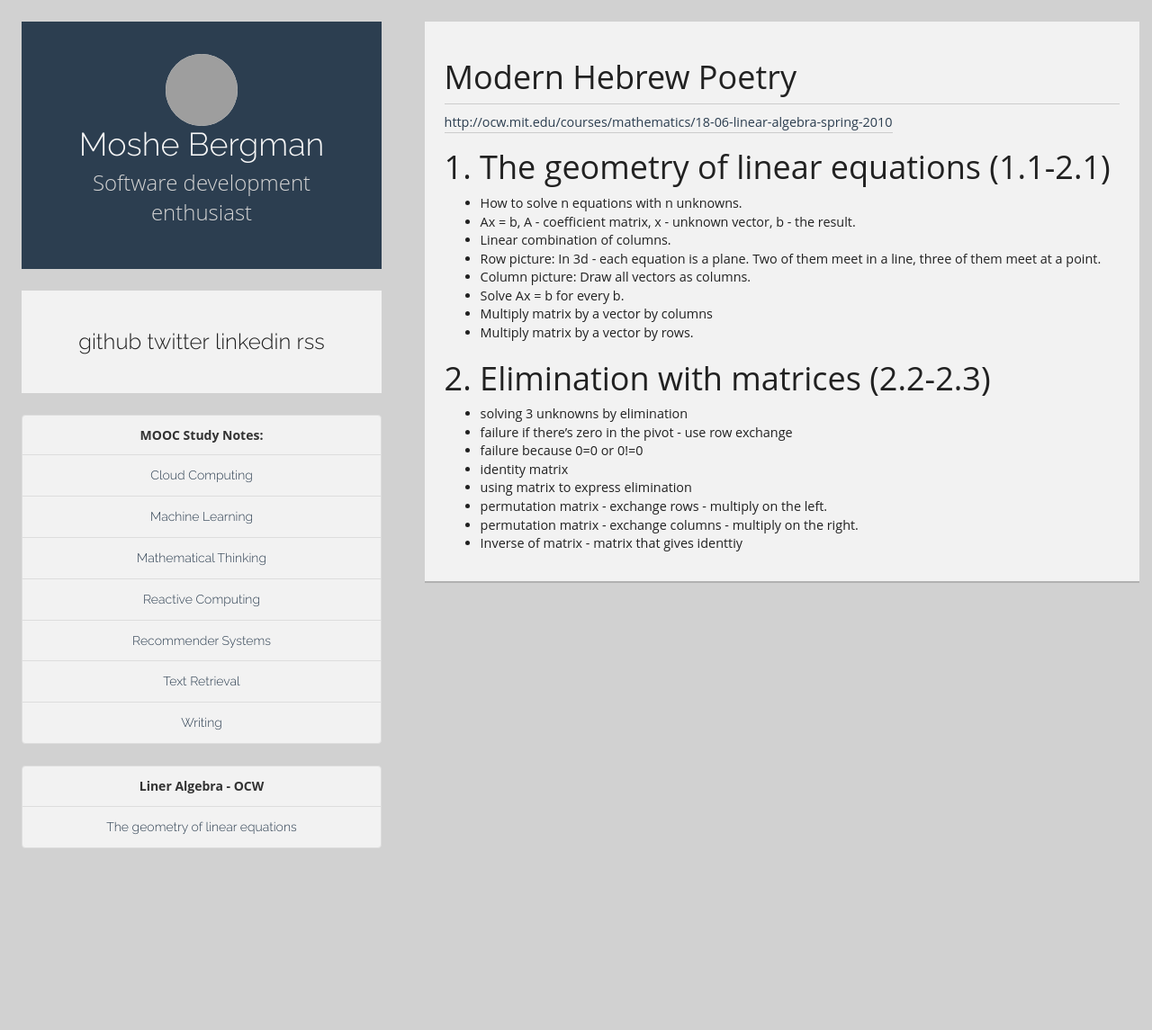
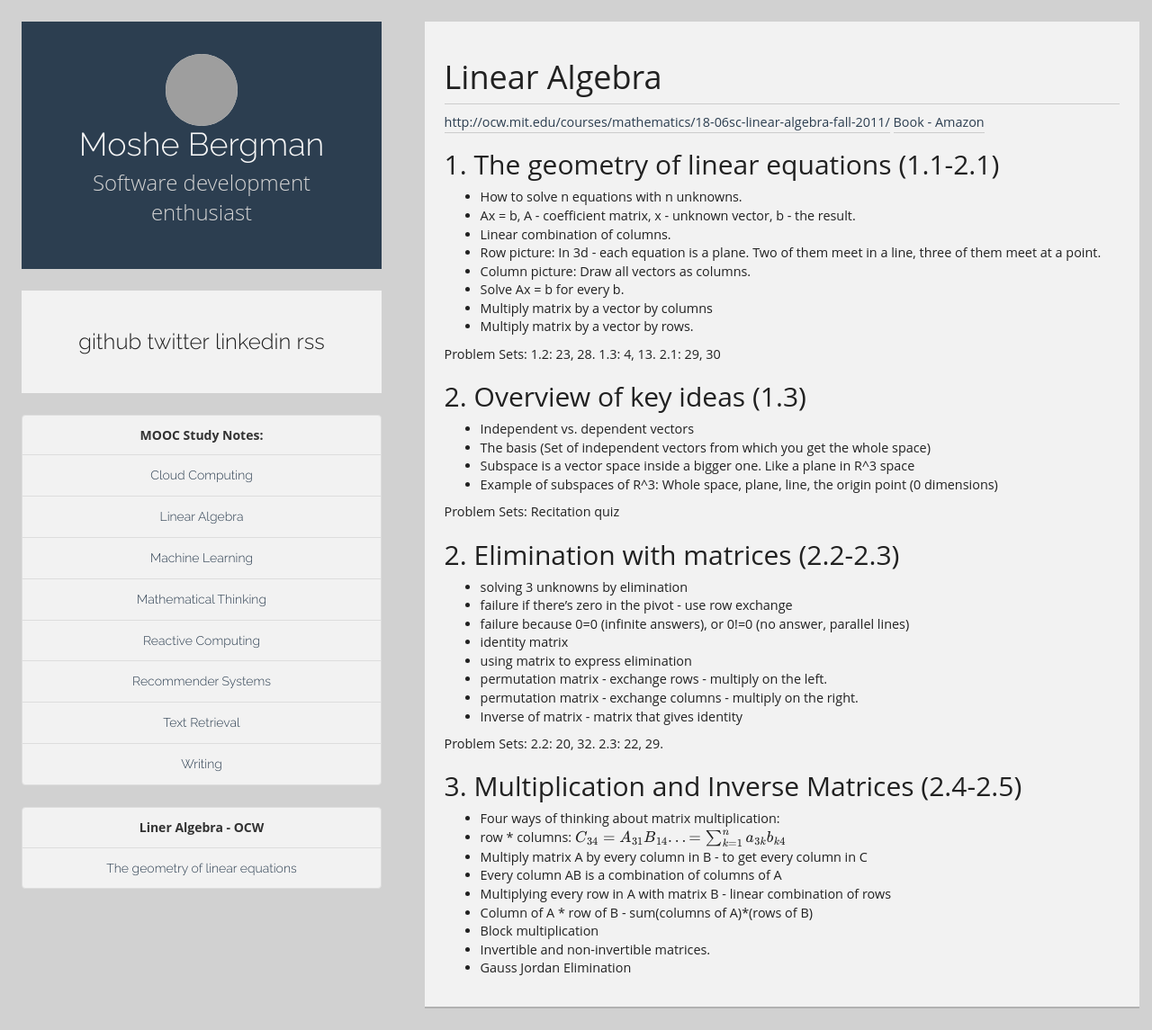
Before and after one commit to yatabani/mb-dev.github.io, a Jekyll site: the page built from study-notes/linear-algebra/week1.md, in a window 1280 px wide. Shown: the whole page at 90% size. Built offline with Jekyll 4.4.1, drawn with Linux system fonts in a browser that asks for light colours; nearby versions of some CDN libraries; formulas are drawn with MathJax 3; before the commit the page ends 967 px from its top, so only the background shows below that; grey boxes are pictures that could not be loaded.

Commit message:
hebrew poetry and courses updates

```diff
--- a/_includes/nav-study-notes.html
+++ b/_includes/nav-study-notes.html
@@ -1,6 +1,7 @@
 <ul class="list-group">
   <li class="list-group-item"><b>MOOC Study Notes:</b></li>
   <li class="list-group-item"><a href="/study-notes/cloud/week1-leader-election.html">Cloud Computing</a></li>
+  <li class="list-group-item"><a href="/study-notes/linear-algebra/week1.html">Linear Algebra</a></li>
   <li class="list-group-item"><a href="/study-notes/ml/week9/week9-anomaly-recommender.html">Machine Learning</a></li>
   <li class="list-group-item"><a href="/study-notes/maththink/intro.html">Mathematical Thinking</a></li>
   <li class="list-group-item"><a href="/study-notes/reactive/week1.html">Reactive Computing</a></li>
--- a/study-notes/linear-algebra/week1.md
+++ b/study-notes/linear-algebra/week1.md
@@ -1,10 +1,10 @@
 ---
 tags: ['study-notes', 'linear-algebra']
-title: 'Modern Hebrew Poetry'
+title: 'Linear Algebra'
 ---
-[http://ocw.mit.edu/courses/mathematics/18-06-linear-algebra-spring-2010](http://ocw.mit.edu/courses/mathematics/18-06-linear-algebra-spring-2010)
+[http://ocw.mit.edu/courses/mathematics/18-06sc-linear-algebra-fall-2011/](http://ocw.mit.edu/courses/mathematics/18-06sc-linear-algebra-fall-2011/) [Book - Amazon](http://www.amazon.com/gp/product/0980232716/ref=as_li_tl?ie=UTF8&camp=1789&creative=9325&creativeASIN=0980232716&linkCode=as2&tag=moshberg-20&linkId=WQOBVOWUE4LMKX3Q)
 
-# 1. The geometry of linear equations (1.1-2.1)
+## 1. The geometry of linear equations (1.1-2.1)
 
 - How to solve n equations with n unknowns.
 - Ax = b, A - coefficient matrix, x - unknown vector, b - the result.
@@ -15,13 +15,37 @@ title: 'Modern Hebrew Poetry'
 - Multiply matrix by a vector by columns
 - Multiply matrix by a vector by rows.
 
-# 2. Elimination with matrices (2.2-2.3)
+Problem Sets: 1.2: 23, 28. 1.3: 4, 13. 2.1: 29, 30
 
+## 2. Overview of key ideas (1.3)
+
+- Independent vs. dependent vectors
+- The basis (Set of independent vectors from which you get the whole space)
+- Subspace is a vector space inside a bigger one. Like a plane in R^3 space
+- Example of subspaces of R^3: Whole space, plane, line, the origin point (0 dimensions)
+
+Problem Sets: Recitation quiz
+
+## 2. Elimination with matrices (2.2-2.3)
 - solving 3 unknowns by elimination
 - failure if there's zero in the pivot - use row exchange
-- failure because 0=0 or 0!=0
+- failure because 0=0 (infinite answers),
+  or 0!=0 (no answer, parallel lines)
 - identity matrix
 - using matrix to express elimination
 - permutation matrix - exchange rows - multiply on the left.
 - permutation matrix - exchange columns - multiply on the right.
-- Inverse of matrix - matrix that gives identtiy
+- Inverse of matrix - matrix that gives identity
+
+Problem Sets: 2.2: 20, 32. 2.3: 22, 29.
+
+## 3. Multiplication and Inverse Matrices (2.4-2.5)
+- Four ways of thinking about matrix multiplication:
+- row * columns: $$ C_{34} = A_{31}B_{14} ... = \sum_{k=1}^n a_{3k}b_{k4} $$
+- Multiply matrix A by every column in B - to get every column in C
+- Every column AB is a combination of columns of A
+- Multiplying every row in A with matrix B - linear combination of rows
+- Column of A * row of B - sum(columns of A)*(rows of B)
+- Block multiplication
+- Invertible and non-invertible matrices.
+- Gauss Jordan Elimination
```
Also changed, not shown: resources/courses.md (+2 -4 lines), resources/study-plan.md (+3 -4 lines), study-notes/hebrew-poetry/week2.md (+3 -0 lines), study-notes/hebrew-poetry/week3.md (+14 -0 lines), study-notes/reactive/week3.md (added, +27 -0 lines), study-notes/writing/part3/week4.md (added, +47 -0 lines).
